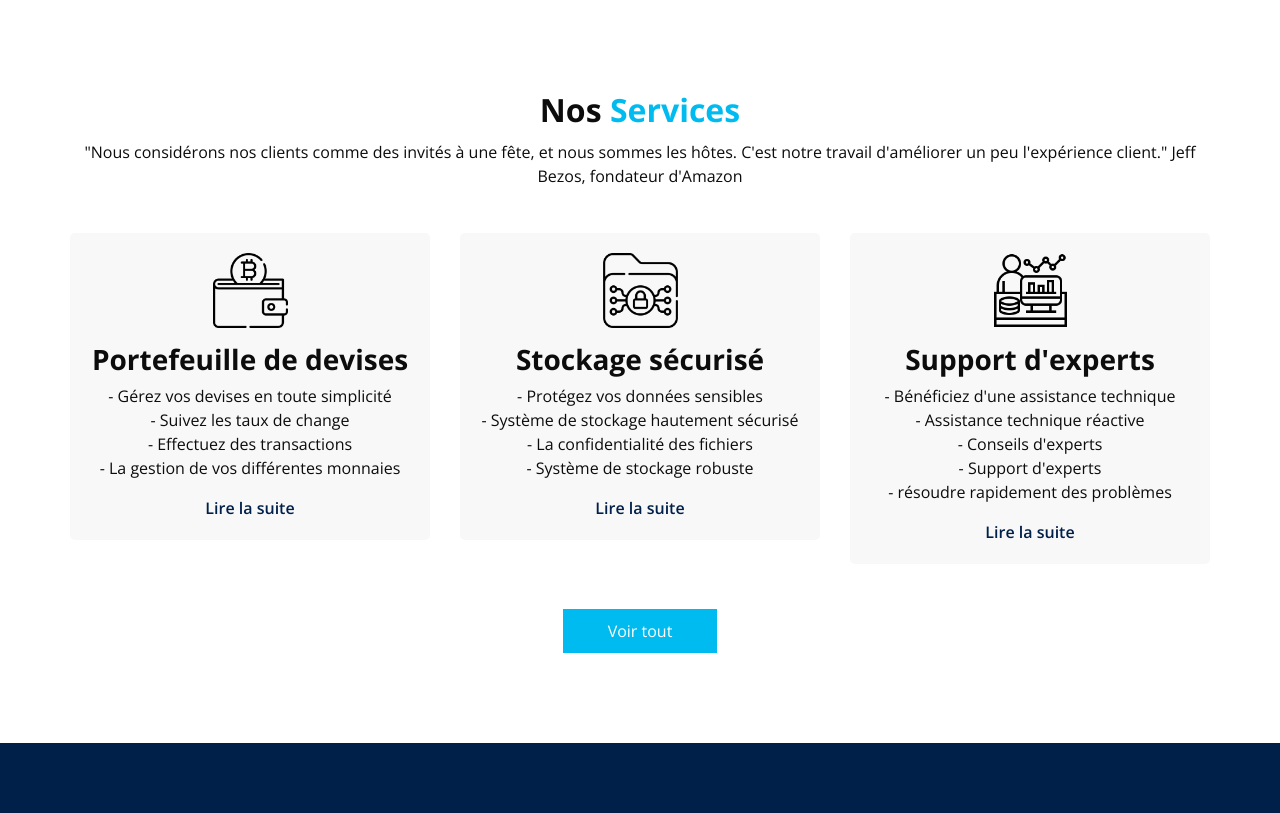
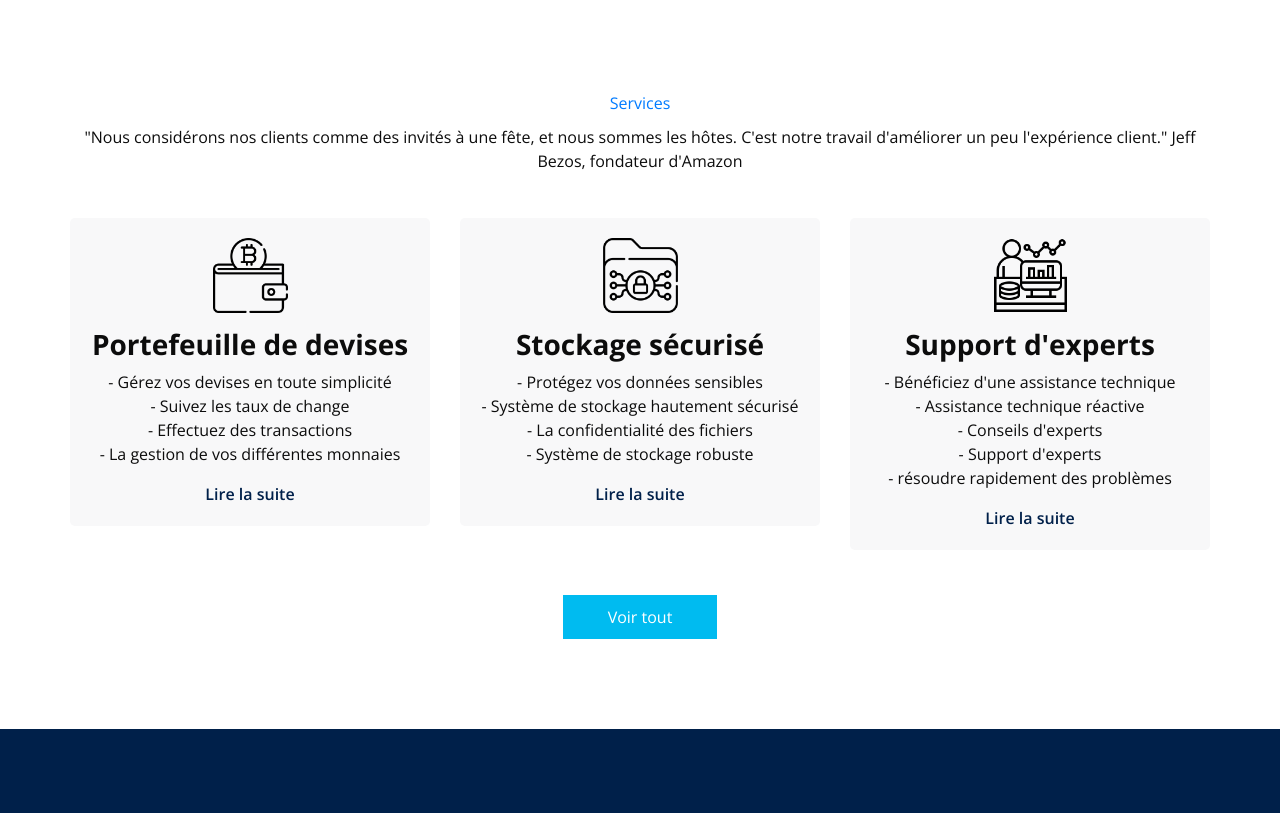
Before and after one commit to marelh03/MetaWeb-Consult, a plain HTML site: page index.html in a window 1280 px wide. Shown: the part 893-1706 px from the top of the page. Drawn offline with nearby package versions, Linux system fonts and the light colour scheme; some packages are replaced by stand-ins of ours; a script that the page names is missing.

Commit message:
Update index.html

```diff
--- a/index.html
+++ b/index.html
@@ -204,9 +204,7 @@
     <div class="service_container">
       <div class="container ">
         <div class="heading_container heading_center">
-          <h2>
-            Nos <span>Services</span>
-          </h2>
+          <a href="service.html">Services</a>
           <p>
             "Nous considérons nos clients comme des invités à une fête, et nous sommes les hôtes. C'est notre travail d'améliorer un peu l'expérience client."
 Jeff Bezos, fondateur d'Amazon
```
